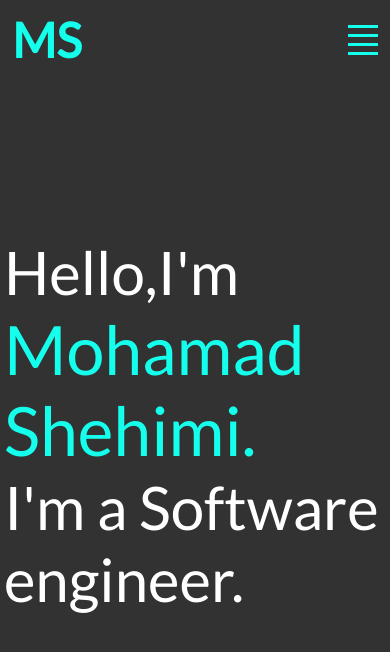
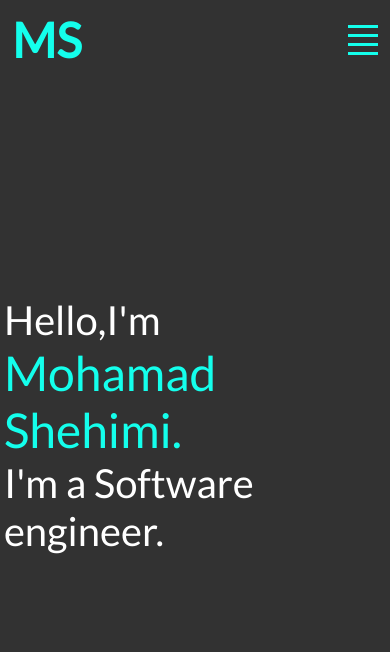
Before and after one commit to SHEHIMI/portfolio_website, a plain HTML site: page index.html in a window 390 px wide. Drawn offline with nearby package versions, Linux system fonts and the light colour scheme.

Commit message:
fixed text size issue

```diff
--- a/Styles/styles.css
+++ b/Styles/styles.css
@@ -116,6 +116,15 @@ header {
 }
 
 @media only screen and (max-width:900px) {
+    h1 {
+        font-size: 3em;
+    }
+
+    h2 {
+        font-size: 2.5em;
+    }
+
+
     .hamburger {
         display: block;
         cursor: pointer;
--- a/index.html
+++ b/index.html
@@ -68,14 +68,14 @@
         </ul>
       </nav>
     </header>
-
-    <section>
+    <section id="landing">
       <div class="text">
         <h2 class="activ">Hello,I'm</h2>
         <h1 class="activ">Mohamad Shehimi.</h1>
         <h2 class="activ">I'm a Software engineer.</h2>
       </div>
     </section>
+
     <script src="JS/home.js"></script>
   </body>
 </html>
```
